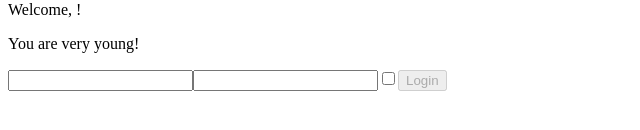
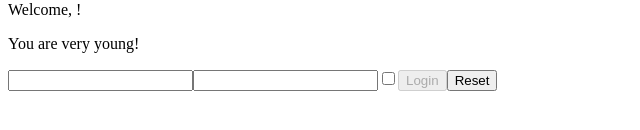
Before and after one commit to CeciliaFabiole/REACT, a React (Create React App) app in the folder react-complete-exercises/: page / in a window 1280 px wide. Shown: the part 336-466 px from the top of the page, without its empty margins (0-640 px from the left). Built offline with nearby package versions, Linux system fonts and the light colour scheme.

Commit message:
feat:add forms-04

```diff
--- a/react-complete-exercises/src/Login.js
+++ b/react-complete-exercises/src/Login.js
@@ -18,11 +18,16 @@ import React, { useState } from "react";
 //         })
 //         console.log(event.target.checked)
 //     }
-//     onLogin = () => {
-//         console.log('delle info sono state inviate: ' + this.state.username, this.state.password, this.state.remember)
-//     }
+
 //     componentDidUpdate(){
 //         console.log(this.state)
+//     }
+//     handleReset = () => {
+//         this.setState({
+//             username:'',
+//             password:'',
+//             remember: false,
+//         })
 //     }
 //     render() {
 //         return (
@@ -30,8 +35,8 @@ import React, { useState } from "react";
 //                 <input name="username" value={this.state.username} onChange={this.handleInputs}></input>
 //                 <input name="password" type="password" value={this.state.password} onChange={this.handleInputs}></input>
 //                 <input name="remember" type="checkbox" checked={this.state.remember} onChange={this.handleInputs}></input>
-//                 <button name="loginButton" type="submit" onClick={()=>this.onLogin()} disabled={this.state.username==="" && this.state.password===""}>Login</button>
 //                 <button name="loginButton" type="submit" onClick={()=>this.props.login(this.state)} disabled={this.state.username==="" && this.state.password===""}>Login</button>
+//                 <button onClick={this.handleReset}>Reset</button>
 //             </div>
 //         )
 //     }
@@ -55,6 +60,15 @@ export function Login({login}){
             }
         })
     }
+    function handleReset(){
+        setData(()=> {
+            return {
+                username:'',
+                password:'',
+                remember:false,
+            }
+        })
+    }
 
     return (
         <div>
@@ -62,6 +76,7 @@ export function Login({login}){
             <input name="password" type="password" value={data.password} onChange={(e)=>handleInputs(e)}></input>
             <input name="remember" type="checkbox" checked={data.remember} onChange={(e)=>handleInputs(e)}></input>
             <button name="loginButton" type="submit" onClick={()=>login(data)} disabled={data.username==="" && data.password===""}>Login</button>
+            <button onClick={()=>handleReset()}>Reset</button>
         </div>
     )
 }
```
Also changed, not shown: 1 other file (tests, documents, lock files or other folders).
